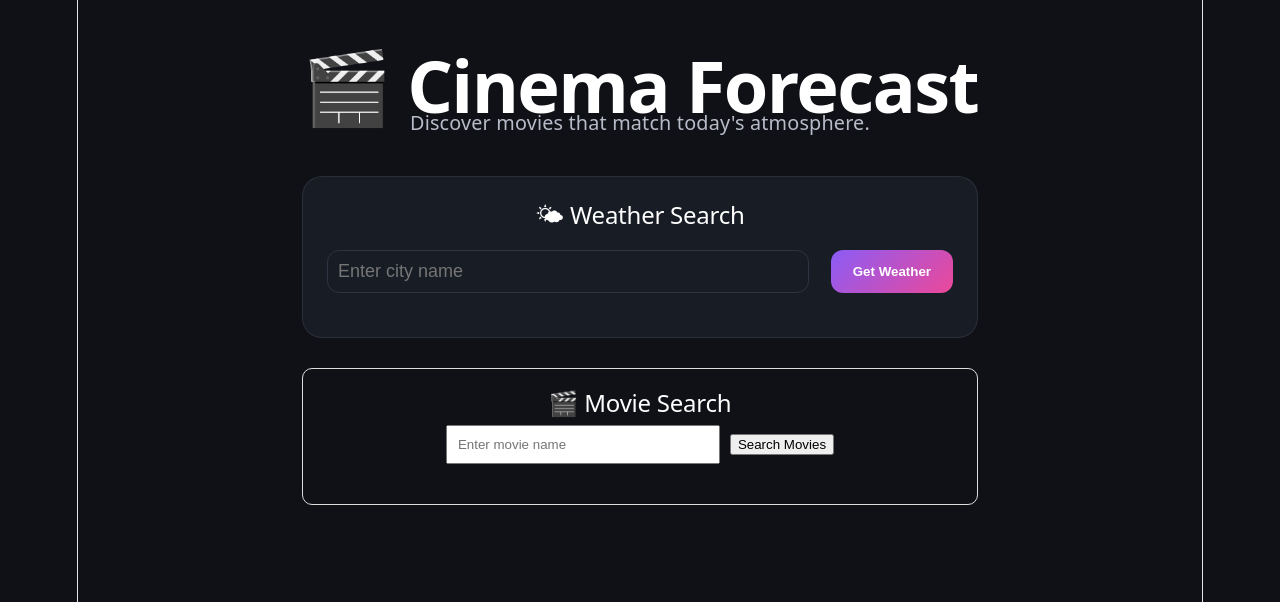
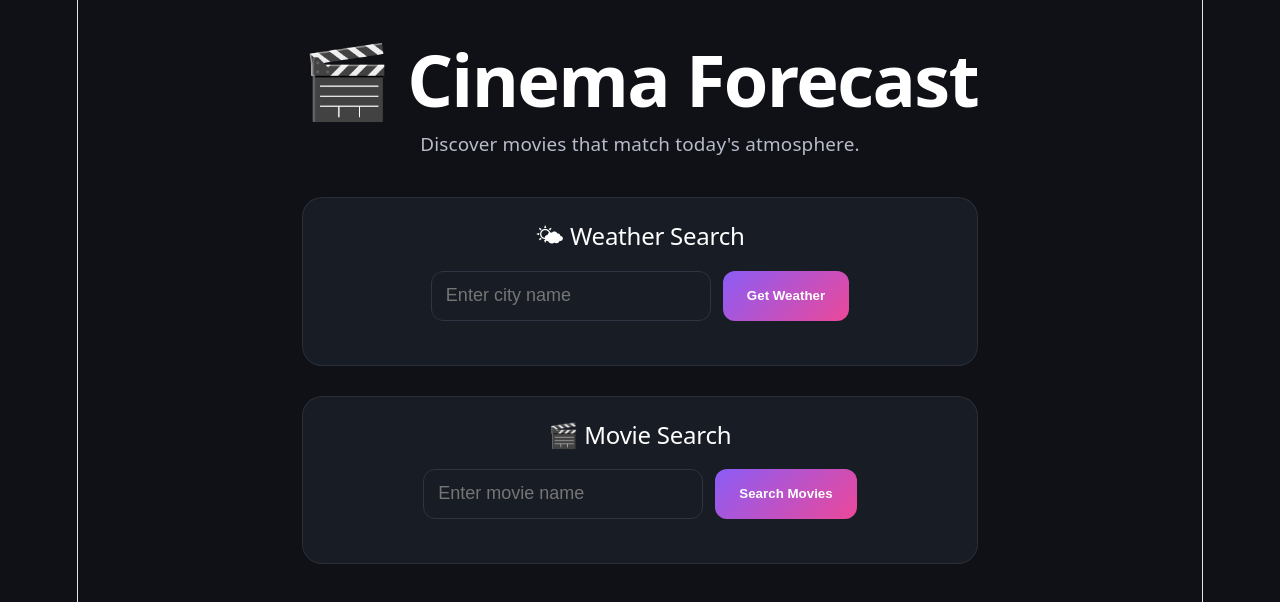
Before and after one commit to D1yaMO/cinema-forecast, a React (Vite) app: page / in a window 1280 px wide. Shown: the top 602 px of the page. Built offline with nearby package versions, Linux system fonts and the light colour scheme.

Commit message:
Improve layout consistency and search UI

```diff
--- a/src/App.css
+++ b/src/App.css
@@ -1,3 +1,20 @@
+.hero {
+  text-align: center;
+  margin-bottom: 40px;
+}
+
+.hero h1 {
+  margin: 0;
+  line-height: 1.1;
+}
+
+.hero p {
+  margin-top: 12px;
+  color: #b8bcc8;
+  font-size: 1.05rem;
+}
+
+
 .app {
   max-width: 1200px;
   margin: 0 auto;
@@ -35,22 +52,27 @@
 
 .search-row {
   display: flex;
+  justify-content: center;
+  align-items: center;
   gap: 12px;
   margin-bottom: 20px;
 }
 
 .search-input {
-  flex: 1;
-  padding: 14px;
+  width: 280px;
+  height: 50px;
+  padding: 0 14px;
   border-radius: 12px;
- background: #181c25;
-color: #ffffff;
-border: 1px solid #2d3442;
+  background: #181c25;
+  color: #ffffff;
+  border: 1px solid #2d3442;
   font-size: 1rem;
+  box-sizing: border-box;
 }
 
 .search-button {
-  padding: 14px 22px;
+  height: 50px;
+  padding: 0 24px;
   border: none;
   border-radius: 12px;
   cursor: pointer;
@@ -58,13 +80,13 @@ border: 1px solid #2d3442;
   background: linear-gradient(135deg, #8b5cf6, #ec4899);
   color: white;
   transition: 0.25s;
+  box-sizing: border-box;
 }
 
 .search-button:hover {
   transform: translateY(-2px);
-  box-shadow: 0 10px 25px rgba(139,92,246,0.35);
+  box-shadow: 0 10px 25px rgba(139, 92, 246, 0.35);
 }
-
 .error-message {
   color: #ff7b7b;
   margin-top: 10px;
--- a/src/App.jsx
+++ b/src/App.jsx
@@ -141,11 +141,7 @@ if (weather) {
   placeholder="Enter city name"
   value={city}
   onChange={(e) => setCity(e.target.value)}
-  style={{
-    padding: "10px",
-    width: "250px",
-    marginRight: "10px",
-  }}
+
 />
 
 <button
@@ -229,34 +225,27 @@ marginTop: "20px",
 )}
 
       {/* MOVIE SECTION */}
-      <div
-        style={{
-          border: "1px solid #ddd",
-          borderRadius: "10px",
-          padding: "20px",
-          marginTop: "30px",
-        }}
-      >
+      <div className="section">
         <h2>🎬 Movie Search</h2>
 
+<div className="search-row">
   <input
+    className="search-input"
     type="text"
     placeholder="Enter movie name"
     value={movieQuery}
     onChange={(e) => setMovieQuery(e.target.value)}
-          style={{
-            padding: "10px",
-            width: "250px",
-            marginRight: "10px",
-          }}
   />
 
   <button
+    className="search-button"
     onClick={handleMovieSearch}
     disabled={loadingMovies}
   >
     {loadingMovies ? "Searching..." : "Search Movies"}
   </button>
+</div>
+
 {movieError && (
   <p style={{ color: "red", marginTop: "10px" }}>
     ❌ {movieError}
```
Lines whose indentation alone changed are shown as unchanged.
